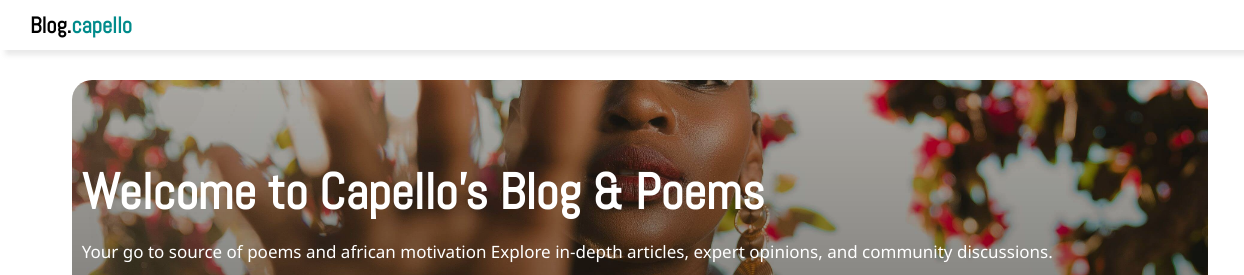
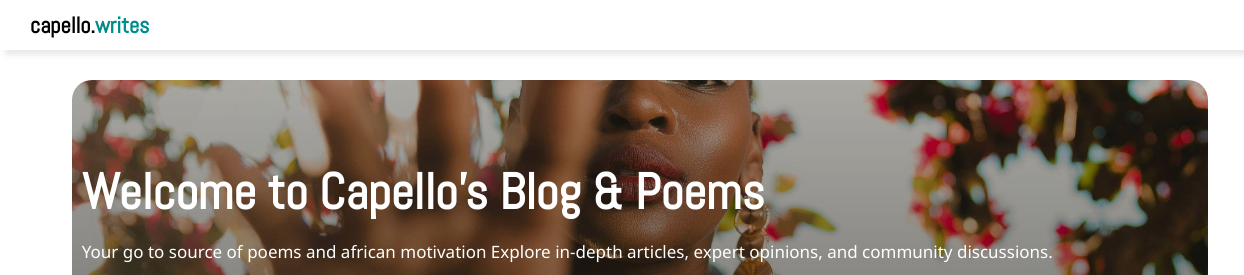
Before and after one commit to AsapSarkodie/Capello-blog, a plain HTML site: page index.html in a window 1280 px wide. Shown: the top 275 px of the page, 0-1244 px from the left. Drawn offline with Linux system fonts and the light colour scheme.

Commit message:
change the name to index.html

```diff
--- a/capello.html
+++ b/index.html
@@ -4,13 +4,14 @@
     <meta charset="UTF-8">
     <meta name="viewport" content="width=device-width, initial-scale=1.0">
     <title>Capello</title>
+    <link rel="shortcut icon" href="image/ChatGPT Image Sep 27, 2025, 02_20_56 PM.png" type="image">
     <link rel="stylesheet" href="style.css">
 </head>
 <body>
     <section id="HomePage">
         <!--Navbar-->
         <nav>
-            <h1>Blog.<span>capello</span></h1>
+            <h1>capello.<span>writes</span></h1>
             <div class="trigger">
                <img class="menu" id="menu" src="image/menu_22dp_000000_FILL0_wght400_GRAD0_opsz24.png" alt="hum">
                <div class="dropdown">
--- a/style.css
+++ b/style.css
@@ -34,7 +34,7 @@ body{
    box-shadow: 5px 5px 5px rgba(164, 164, 164, 0.24);
    position: fixed;
    z-index: 1000;
-   background: white;
+   background: rgba(255, 255, 255, 0.642);
 }
 #HomePage nav img{
    padding-right: 12px;
```
